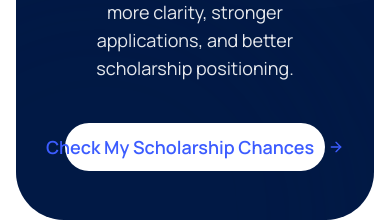
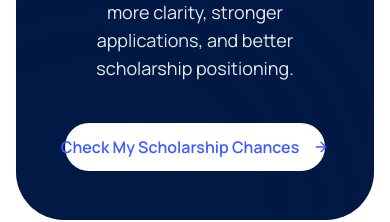
Before and after one commit to afridiashir/unipath-landing-page, a Next.js app: page / in a window 390 px wide. Shown: the part 2840-3062 px from the top of the page. Built offline with nearby package versions, Linux system fonts and the light colour scheme.

Commit message:
fixed:hover text on menu

```diff
--- a/components/CTA.tsx
+++ b/components/CTA.tsx
@@ -17,7 +17,7 @@ const CTA = () => {
             UniPath helps Pakistani students apply abroad with more clarity, stronger applications, and better scholarship positioning.
           </p>
           <div className="flex flex-col sm:flex-row gap-4 w-full sm:w-auto">
-            <Button variant="default" size="lg" className="w-full sm:w-auto px-8 bg-white text-secondary hover:bg-gray-100 py-6 text-lg rounded-full font-semibold">
+            <Button variant="default" size="lg" className="w-full sm:w-auto px-8 bg-white text-secondary hover:bg-gray-100 py-6 text-base md:text-lg rounded-full font-semibold">
               Check My Scholarship Chances <ArrowRight className="ml-2 w-5 h-5" />
             </Button>
           </div>
--- a/components/DarkNavbar.tsx
+++ b/components/DarkNavbar.tsx
@@ -52,7 +52,7 @@ const DarkNavbar = () => {
         <div className="flex items-center gap-16">
           <Link
             href="/"
-            className="font-heading text-2xl font-semibold hover:text-primary text-white"
+            className="font-heading text-2xl font-semibold hover:text-gray-100 text-white"
           >
             UniPath
           </Link>
@@ -112,7 +112,7 @@ const DesktopNavItem = ({
     <div className="relative group">
       <Link
         href={item.href}
-        className="flex text-base text-white items-center gap-1 px-3 py-2 font-medium hover:text-primary transition-colors"
+        className="flex text-base text-white items-center gap-1 px-3 py-2 font-medium hover:text-text-gray-100 transition-colors"
       >
         {item.label}
 
```
